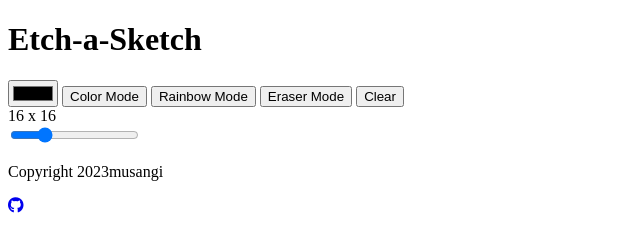
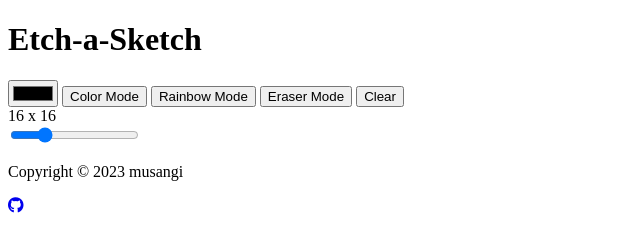
Before and after one commit to musangi/Etch-a-Sketch, a plain HTML site: page index.html in a window 1280 px wide. Shown: the full height of the page, 0-640 px from the left. Drawn offline with Linux system fonts and the light colour scheme.

Commit message:
fixing footer spacing

```diff
--- a/index.html
+++ b/index.html
@@ -27,7 +27,8 @@
         <div id="grid" class="grid"></div>
     </main>
     <footer class="footer">
-        <p>Copyright <script>document.write(new Date().getFullYear())</script>musangi</p>
+        <p>Copyright © <script>document.write(new Date().getFullYear())</script>
+            musangi</p>
         <a href="https://github.com/musangi" target="_blank">
             <i class="fab fa-github"></i>
         </a>
```
